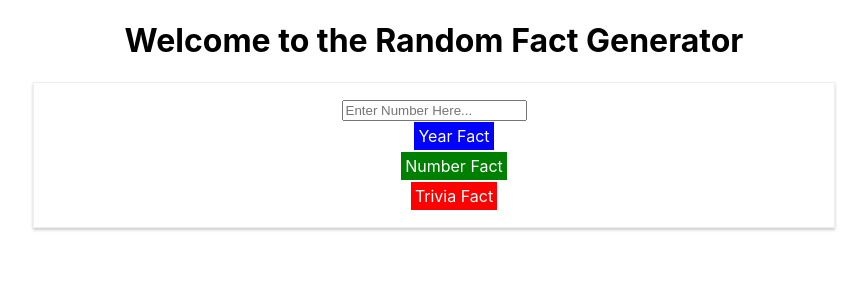
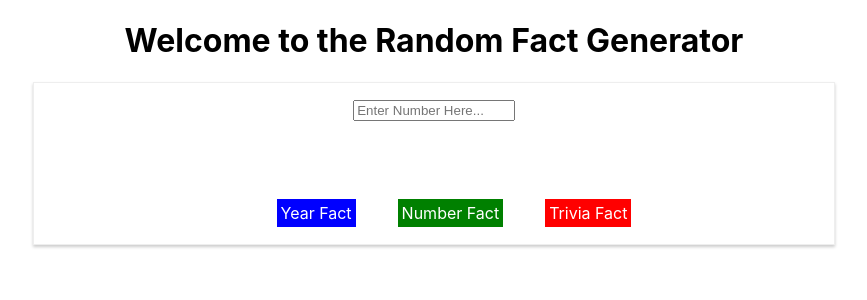
Before and after one commit to Mathew29/numbers-api, a React (Create React App) app: page / in a window 1280 px wide. Shown: the top 300 px of the page, without its empty margins (206-1073 px from the left). Built offline with nearby package versions, Linux system fonts and the light colour scheme.

Commit message:
change input width

```diff
--- a/src/components/Splash/Splash.css
+++ b/src/components/Splash/Splash.css
@@ -16,6 +16,10 @@
     }
   }
 }
+
+input {
+  width: 20%!important;
+}
 /* .title {
   flex: 1;
   justify-self: center;
@@ -27,11 +31,7 @@
 /* .position {
   margin: auto;
   border: solid black;
-}
-.form-container {
-  flex: 1;
-  background-color: red;
-}
+} */
 .fact-container {
   margin-top: 10%;
 }
@@ -39,7 +39,7 @@
   display: flex;
   flex-direction: row;
   justify-content: center;
-} */
-/* .fact {
+}
+.fact {
   position: relative;
-} */
+}
--- a/src/components/Splash/index.js
+++ b/src/components/Splash/index.js
@@ -23,8 +23,8 @@ export default function Splash() {
           ></input>
 
           {showFacts === true ? (
-            <p className="fact">Random Fact: {fact[0]}</p>
-          ) : null}
+            <p className="fact">{fact[0]}</p>
+          ) : <p className="fact"></p>}
           <div className="fact-container">
             <div className="facts">
               <RandomYearFact
```
